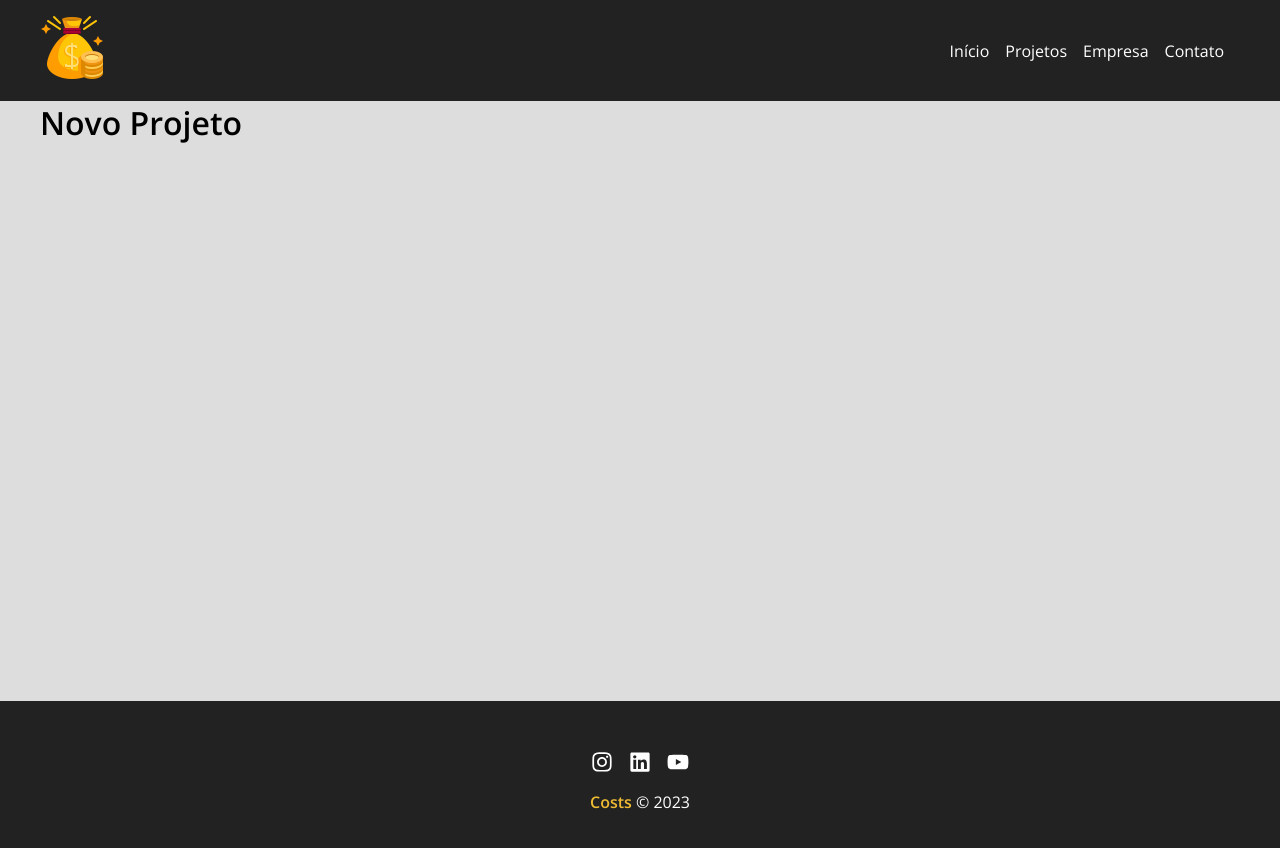
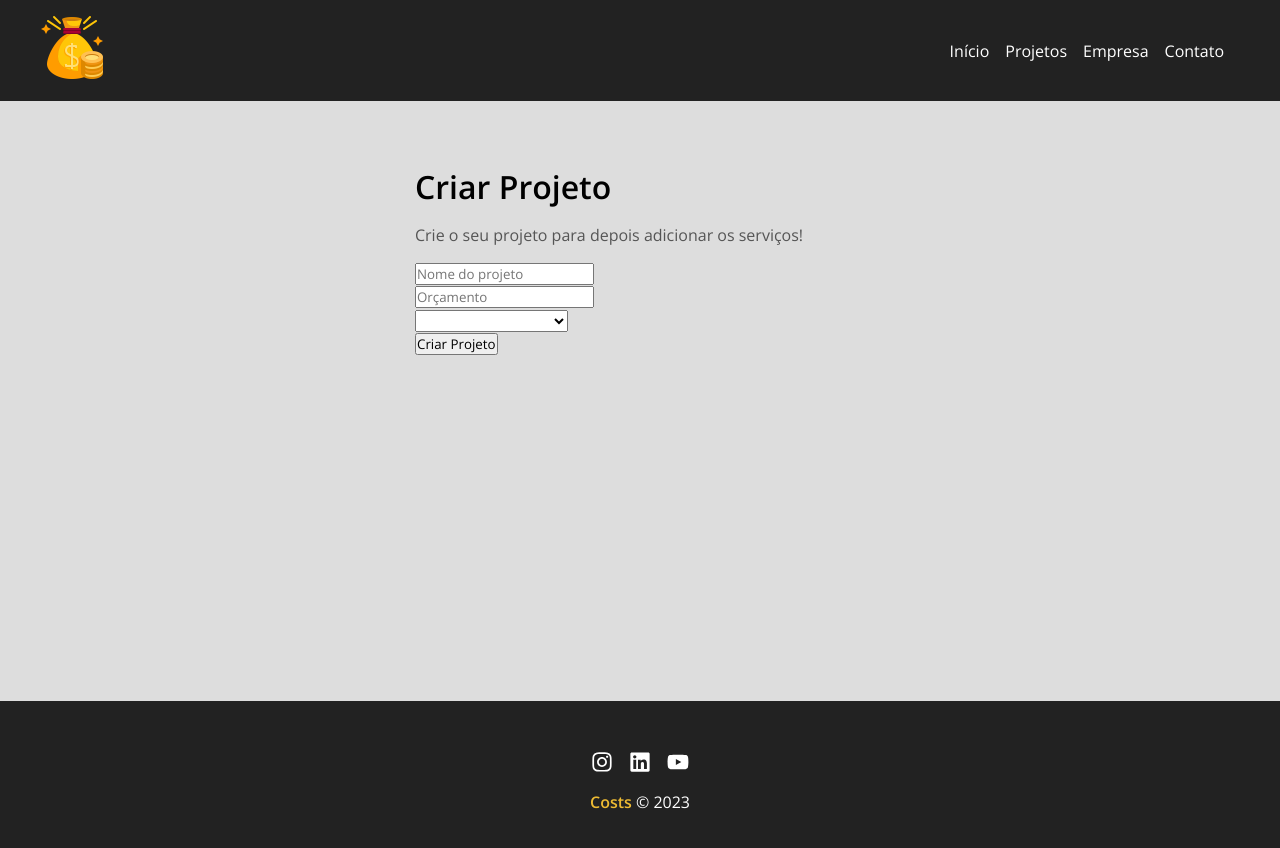
Before and after one commit to pedrohrocha16/costs-copy, a JavaScript app: page /newproject in a window 1280 px wide. Shown: the top 848 px of the page. Built offline with nearby package versions, Linux system fonts and the light colour scheme; the HTML template or start-up script is replaced by a standard one.

Commit message:
Iniciando página de criação de projetos

```diff
--- a/src/components/layout/NavBar.js
+++ b/src/components/layout/NavBar.js
@@ -15,7 +15,7 @@
                   <Link to="/">Início</Link>
                </li>
                <li className={styles.item}>
-                  <Link to="/projects">Projetos</Link>
+                  <Link to="/newproject">Projetos</Link>
                </li>
                <li className={styles.item}>
                   <Link to="/company">Empresa</Link>
--- a/src/components/pages/NewProject.js
+++ b/src/components/pages/NewProject.js
@@ -1,4 +1,13 @@
+import ProjectForm from '../project/ProjectForm'
+import styles from './NewProject.module.css'
+
 function NewProject() {
-   return <h1>Novo Projeto</h1>
+   return (
+      <div className={styles.newProjectContainer}>
+         <h1>Criar Projeto</h1>
+         <p>Crie o seu projeto para depois adicionar os serviços!</p>
+        <ProjectForm />
+      </div>
+   )
 }
 export default NewProject
--- /dev/null
+++ b/src/components/pages/NewProject.module.css
@@ -0,0 +1,12 @@
+.newProjectContainer {
+   margin: 0 auto;
+   padding: 4rem;
+   width: 450px;
+}
+.newProjectContainer h1 {
+   margin-bottom: 1rem;
+}
+.newProjectContainer p {
+   color: #555555;
+   margin-bottom: 1rem;
+}
--- /dev/null
+++ b/src/components/project/ProjectForm.js
@@ -0,0 +1,22 @@
+function ProjectForm() {
+   return (
+      <form>
+         <div>
+            <input type='text' placeholder='Nome do projeto' />
+         </div>
+         <div>
+            <input type='number' placeholder='Orçamento' />
+         </div>
+         <div>
+            <select>
+               <option disabled>Selecione a categoria</option>
+            </select>
+         </div>
+         <div>
+            <input type='submit' value='Criar Projeto' />
+         </div>
+      </form>
+   )
+}
+
+export default ProjectForm
```
Also changed, not shown: src/components/project/ProjectForm.module.css (added).
